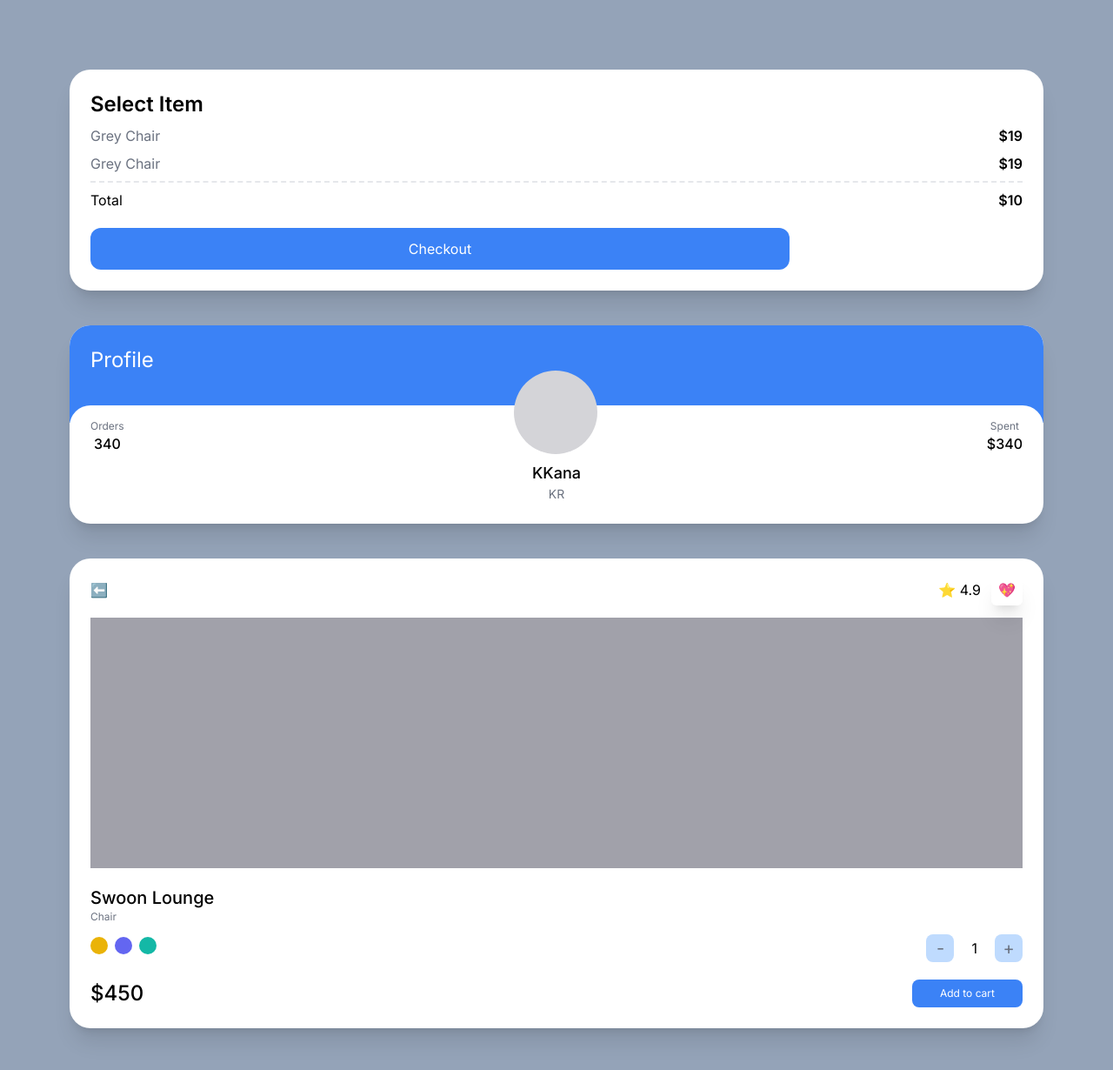
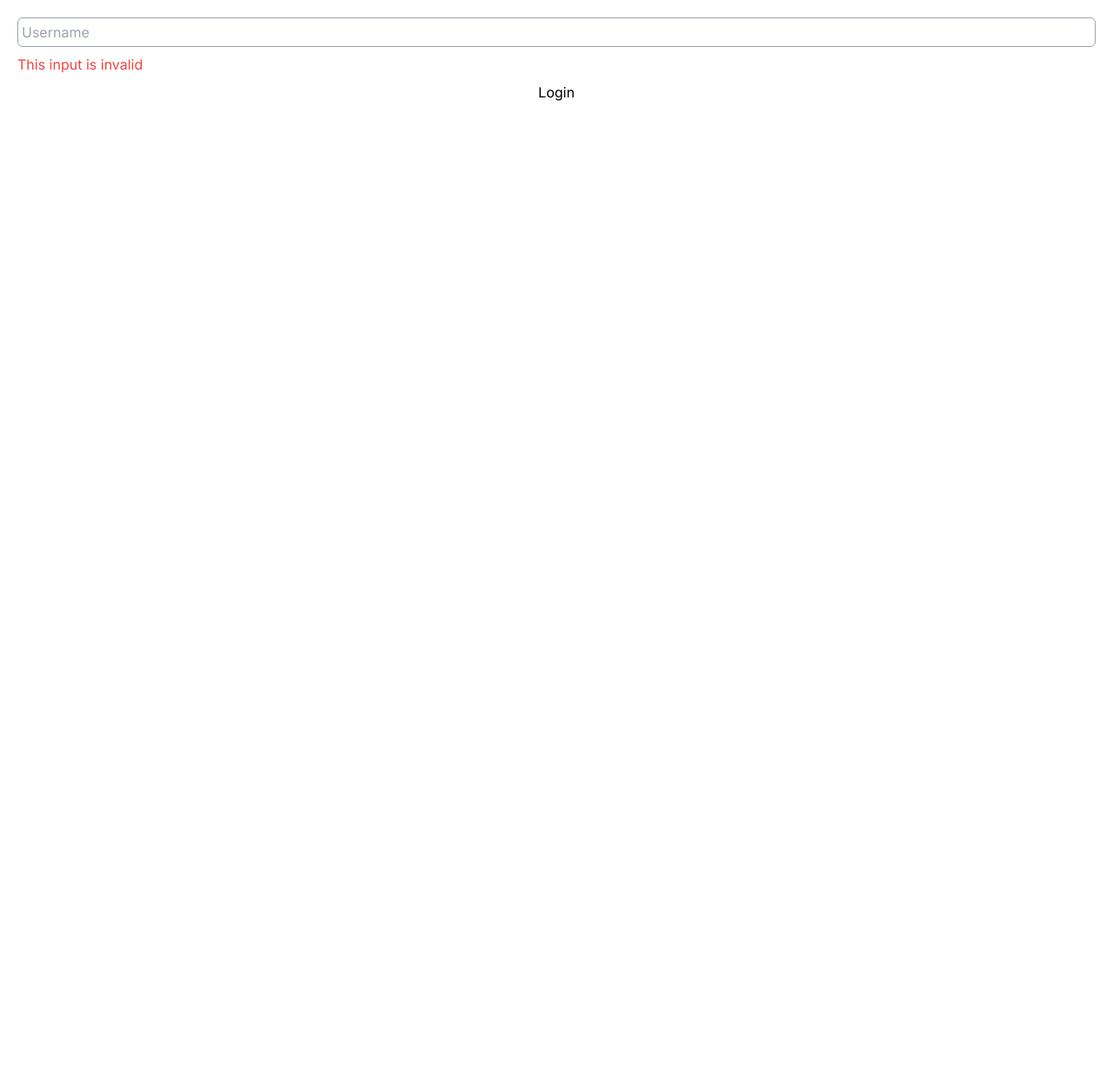
Before and after one commit to kanaheo/carrot-market, a Next.js app: page / in a window 1280 px wide. Shown: the top 1230 px of the page at 87% size. After the commit the page ends 800 px from the top, so only its background shows below. Built offline with nearby package versions, Linux system fonts and the light colour scheme.

Commit message:
tailwindcss form practice

```diff
--- a/app/page.tsx
+++ b/app/page.tsx
@@ -3,88 +3,19 @@ export default function Home() {
     name: "jfaksjdfkj",
   };
   return (
-    <div className="bg-slate-400 py-20 px-20 grid gap-10 min-h-screen">
-      <div className="bg-white p-6 rounded-3xl shadow-xl">
-        <span className="font-semibold text-2xl">Select Item</span>
-        <div className="flex justify-between my-2">
-          <span className="text-gray-500">Grey Chair</span>
-          <span className="font-semibold">$19</span>
-        </div>
-        <div className="flex justify-between">
-          <span className="text-gray-500">Grey Chair</span>
-          <span className="font-semibold">$19</span>
-        </div>
-        <div className="flex justify-between mt-2 pt-2 border-t-2 border-dashed">
-          <span>Total</span>
-          <span className="font-semibold">$10</span>
-        </div>
-        <button
-          className="mt-5 bg-blue-500 text-white p-3
-          text-center rounded-xl w-3/4 mx-auto
-          hover:bg-teal-500 hover:text-black
-          active:bg-yellow-500 focus:bg-red-500"
-        >
-          Checkout
-        </button>
-      </div>
-      <div className="bg-white overflow-hidden rounded-3xl shadow-xl">
-        <div className="bg-blue-500 p-6 pb-14">
-          <span className="text-white text-2xl">Profile</span>
-        </div>
-        <div className="rounded-3xl p-6 bg-white relative -top-5">
-          <div className="flex relative -top-16 items-end justify-between">
-            <div className="flex flex-col items-center">
-              <span className="text-xs text-gray-500">Orders</span>
-              <span className="font-medium">340</span>
-            </div>
-            <div className="h-24 w-24 bg-zinc-300 rounded-full" />
-            <div className="flex flex-col items-center">
-              <span className="text-xs text-gray-500">Spent</span>
-              <span className="font-medium">$340</span>
-            </div>
-          </div>
-          <div className="relative  flex flex-col items-center -mt-14 -mb-5">
-            <span className="text-lg font-medium">KKana</span>
-            <span className="text-sm text-gray-500">KR</span>
-          </div>
-        </div>
-      </div>
-      <div className="bg-white p-6 rounded-3xl shadow-xl">
-        <div className="flex mb-5 justify-between items-center">
-          <span>⬅️</span>
-          <div className="space-x-3">
-            <span>⭐️ 4.9</span>
-            <span className="shadow-xl p-2 rounded-md">💖</span>
-          </div>
-        </div>
-        <div className="bg-zinc-400 h-72 mb-5" />
-        <div className="flex flex-col">
-          <span className="font-medium text-xl">Swoon Lounge</span>
-          <span className="text-xs text-gray-500">Chair</span>
-          <div className="mt-3 mb-5 flex justify-between items-center">
-            <div className="space-x-2">
-              <button className="w-5 h-5 rounded-full bg-yellow-500" />
-              <button className="w-5 h-5 rounded-full bg-indigo-500" />
-              <button className="w-5 h-5 rounded-full bg-teal-500" />
-            </div>
-            <div className="flex items-center space-x-5">
-              <button className=" rounded-lg bg-blue-200 flex justify-center items-center aspect-square w-8 text-xl text-gray-500">
-                -
-              </button>
-              <span>1</span>
-              <button className=" rounded-lg bg-blue-200 flex justify-center items-center aspect-square w-8 text-xl text-gray-500">
-                +
-              </button>
-            </div>
-          </div>
-          <div className="flex justify-between items-center">
-            <span className="font-medium text-2xl">$450</span>
-            <button className="bg-blue-500 py-2 px-8 text-center text-xs text-white rounded-lg">
-              Add to cart
-            </button>
-          </div>
-        </div>
-      </div>
-    </div>
+    <form className="flex flex-col space-y-2  p-5 ">
+      <input
+        type="text"
+        required
+        placeholder="Username"
+        className="border p-1 peer border-gray-400 rounded-md "
+      />
+      <span className="hidden peer-invalid:block peer-invalid:text-red-500">
+        This input is invalid
+      </span>
+      <span className="hidden peer-valid:block peer-valid:text-teal-500">Awesome username</span>
+      <span className="hidden peer-hover:block peer-hover:text-amber-500">Hello</span>
+      <input type="submit" value="Login" className="bg-white" />
+    </form>
   );
 }
--- /dev/null
+++ b/app/tailwindcss_example/page.tsx
@@ -0,0 +1,88 @@
+export default function Home() {
+  // hover, group 등등 연습
+  return (
+    <div className="bg-slate-400 py-20 px-20 grid gap-10 min-h-screen">
+      <div className="bg-white p-6 rounded-3xl shadow-xl">
+        <span className="font-semibold text-2xl">Select Item</span>
+        <ul>
+          {[1, 2, 3, 4, 5].map((i) => (
+            <div key={i} className="flex justify-between my-2 odd:bg-blue-50 even:bg-yellow-500">
+              <span className="text-gray-500">Grey Chair</span>
+              <span className="font-semibold">$19</span>
+            </div>
+          ))}
+        </ul>
+        <div className="flex justify-between mt-2 pt-2 border-t-2 border-dashed">
+          <span>Total</span>
+          <span className="font-semibold">$10</span>
+        </div>
+        <button
+          className="mt-5 bg-blue-500 text-white p-3
+          text-center rounded-xl w-3/4 mx-auto
+          hover:bg-teal-500 hover:text-black
+          active:bg-yellow-500 focus:bg-red-500"
+        >
+          Checkout
+        </button>
+      </div>
+      <div className="bg-white overflow-hidden rounded-3xl shadow-xl group">
+        <div className="bg-blue-500 p-6 pb-14">
+          <span className="text-white text-2xl">Profile</span>
+        </div>
+        <div className="rounded-3xl p-6 bg-white relative -top-5">
+          <div className="flex relative -top-16 items-end justify-between">
+            <div className="flex flex-col items-center">
+              <span className="text-xs text-gray-500">Orders</span>
+              <span className="font-medium">340</span>
+            </div>
+            <div className="h-24 w-24 bg-zinc-300 rounded-full group-hover:bg-red-300 transition-colors" />
+            <div className="flex flex-col items-center">
+              <span className="text-xs text-gray-500">Spent</span>
+              <span className="font-medium">$340</span>
+            </div>
+          </div>
+          <div className="relative  flex flex-col items-center -mt-14 -mb-5">
+            <span className="text-lg font-medium">KKana</span>
+            <span className="text-sm text-gray-500">KR</span>
+          </div>
+        </div>
+      </div>
+      <div className="bg-white p-6 rounded-3xl shadow-xl">
+        <div className="flex mb-5 justify-between items-center">
+          <span>⬅️</span>
+          <div className="space-x-3">
+            <span>⭐️ 4.9</span>
+            <span className="shadow-xl p-2 rounded-md">💖</span>
+          </div>
+        </div>
+        <div className="bg-zinc-400 h-72 mb-5" />
+        <div className="flex flex-col">
+          <span className="font-medium text-xl">Swoon Lounge</span>
+          <span className="text-xs text-gray-500">Chair</span>
+          <div className="mt-3 mb-5 flex justify-between items-center">
+            <div className="space-x-2">
+              <button className="w-5 h-5 rounded-full bg-yellow-500 focus:ring-2 ring-offset-2 ring-yellow-500 transition" />
+              <button className="w-5 h-5 rounded-full bg-indigo-500 focus:ring-2 ring-offset-2 ring-indigo-500 transition" />
+              <button className="w-5 h-5 rounded-full bg-teal-500 focus:ring-2 ring-offset-2 ring-teal-500 transition" />
+            </div>
+            <div className="flex items-center space-x-5">
+              <button className=" rounded-lg bg-blue-200 flex justify-center items-center aspect-square w-8 text-xl text-gray-500">
+                -
+              </button>
+              <span>1</span>
+              <button className=" rounded-lg bg-blue-200 flex justify-center items-center aspect-square w-8 text-xl text-gray-500">
+                +
+              </button>
+            </div>
+          </div>
+          <div className="flex justify-between items-center">
+            <span className="font-medium text-2xl">$450</span>
+            <button className="bg-blue-500 py-2 px-8 text-center text-xs text-white rounded-lg">
+              Add to cart
+            </button>
+          </div>
+        </div>
+      </div>
+    </div>
+  );
+}
```
